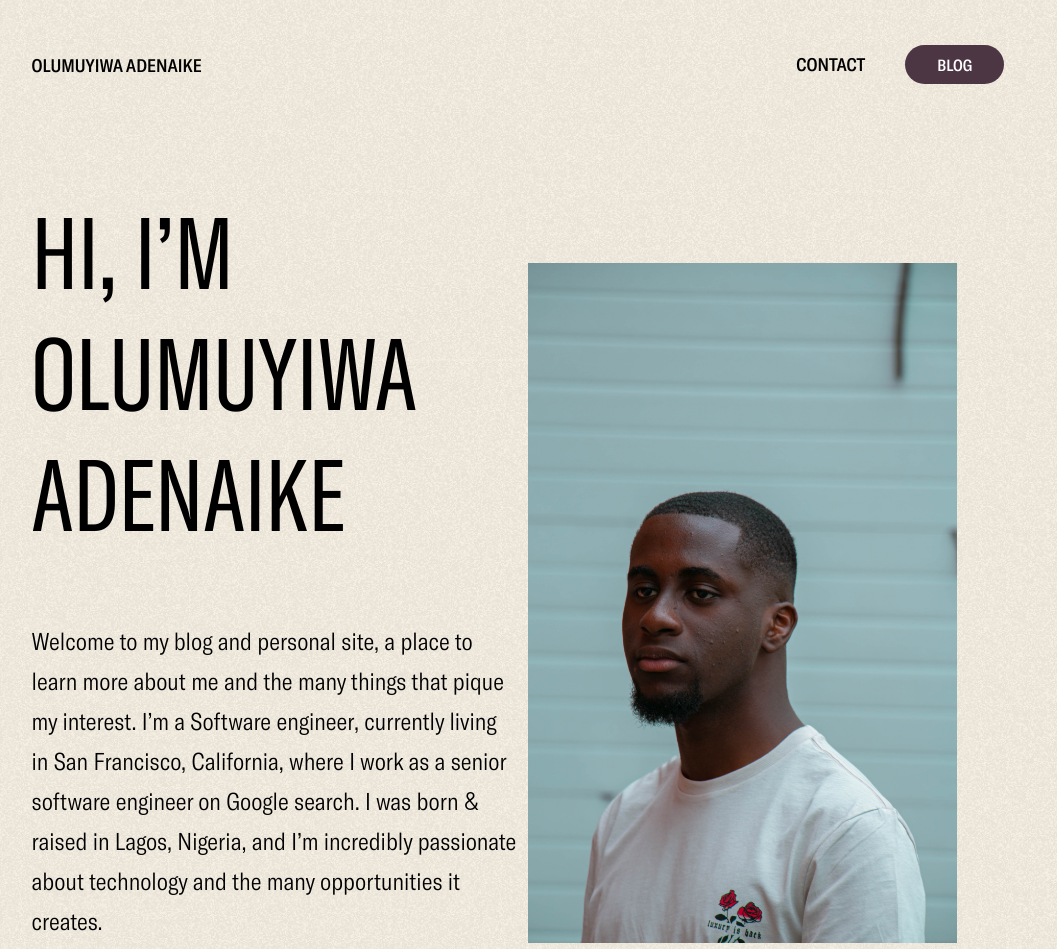
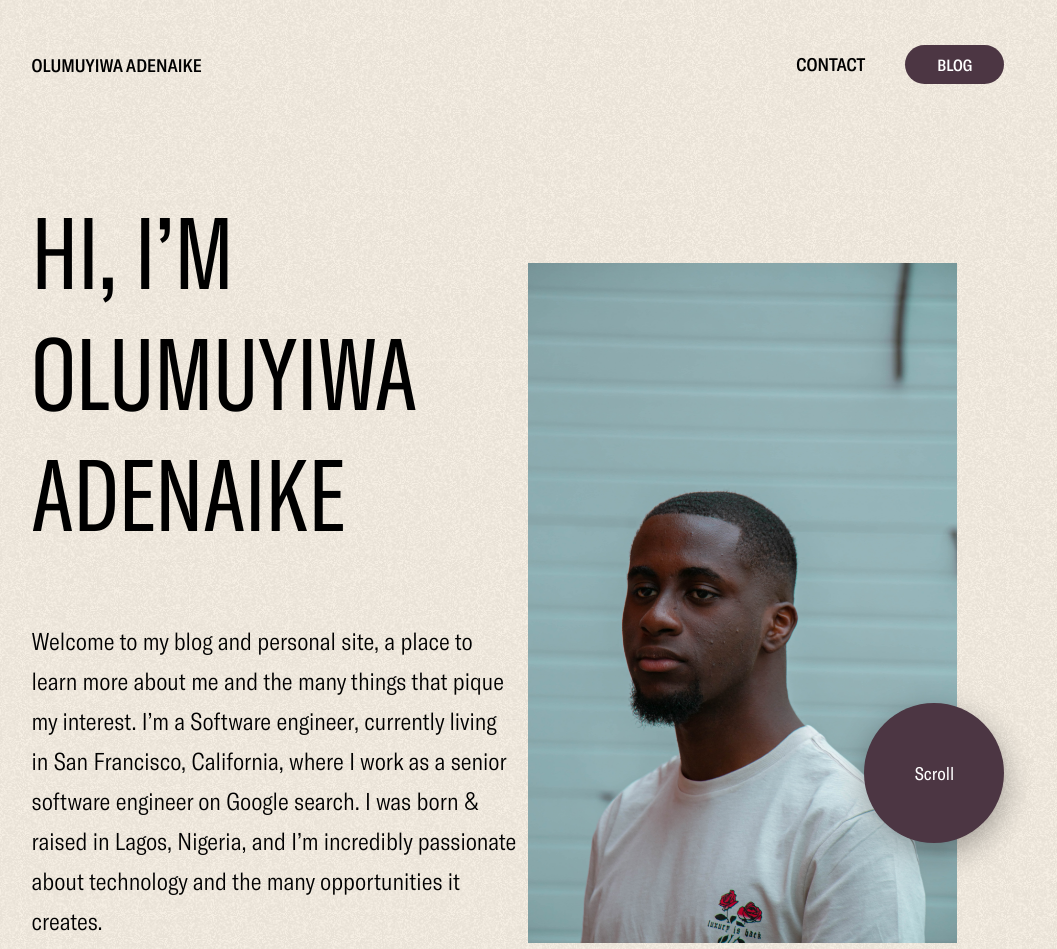
Before and after one commit to muyixs/muyiwa-website, a Nuxt app: page / in a window 1280 px wide. Shown: the top 949 px of the page, without its empty margins (122-1179 px from the left). Built offline with nearby package versions, Linux system fonts and the light colour scheme.

Commit message:
add scroll button to about section

```diff
--- a/pages/index.vue
+++ b/pages/index.vue
@@ -1,6 +1,6 @@
 <template>
   <div class="c-home">
-    <div class="c-home__about">
+    <section class="c-home__about">
       <div class="c-home__about-text">
         <h1 class="u-font-h1">HI, I’M OLUMUYIWA ADENAIKE</h1>
         <p class="u-font-regular">
@@ -13,9 +13,10 @@
         </p>
       </div>
       <div class="c-home__about-image">
+        <button>Scroll</button>
         <img src="@/assets/images/portrait.jpg" alt="Muyiwa's portrait" />
       </div>
-    </div>
+    </section>
   </div>
 </template>
 
@@ -53,6 +54,7 @@ export default {
       width: 49%;
       // background-color: rgb(141, 141, 141);
       margin-top: 75px;
+      position: relative;
 
       img {
         width: 90%;
@@ -60,6 +62,22 @@ export default {
         object-position: center bottom;
         object-fit: cover;
       }
+
+      button {
+        $size: 140px;
+        position: absolute;
+        right: 0;
+        bottom: 100px;
+        width: $size;
+        height: $size;
+        border-radius: 100px;
+        border: none;
+        background-color: $color-dark-plum;
+        color: white;
+        font-size: 1.8rem;
+        box-shadow: 0px 10px 30px 2px rgba(0, 0, 0, 0.3);
+        font-weight: 400;
+      }
     }
   }
 }
```
